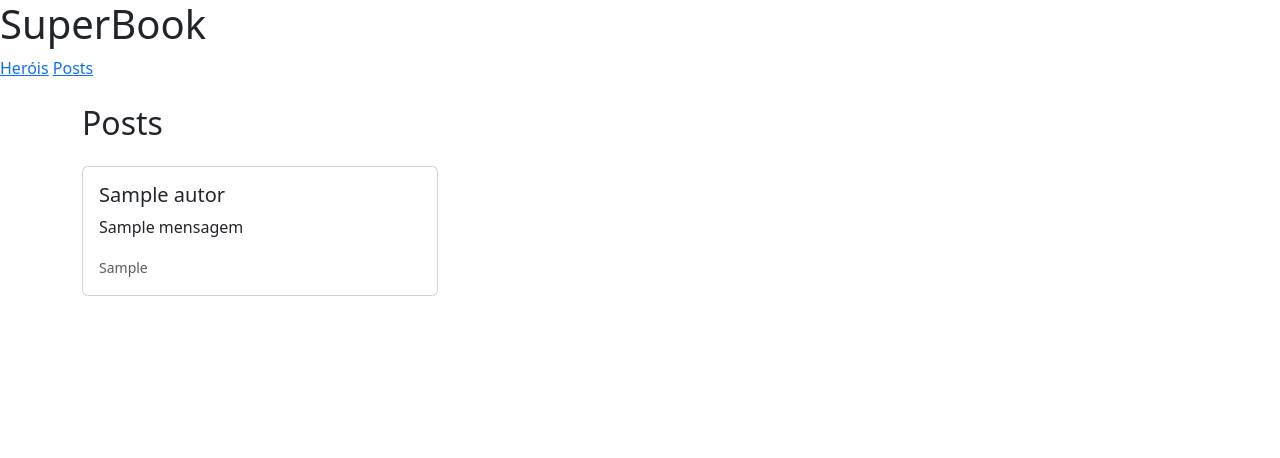
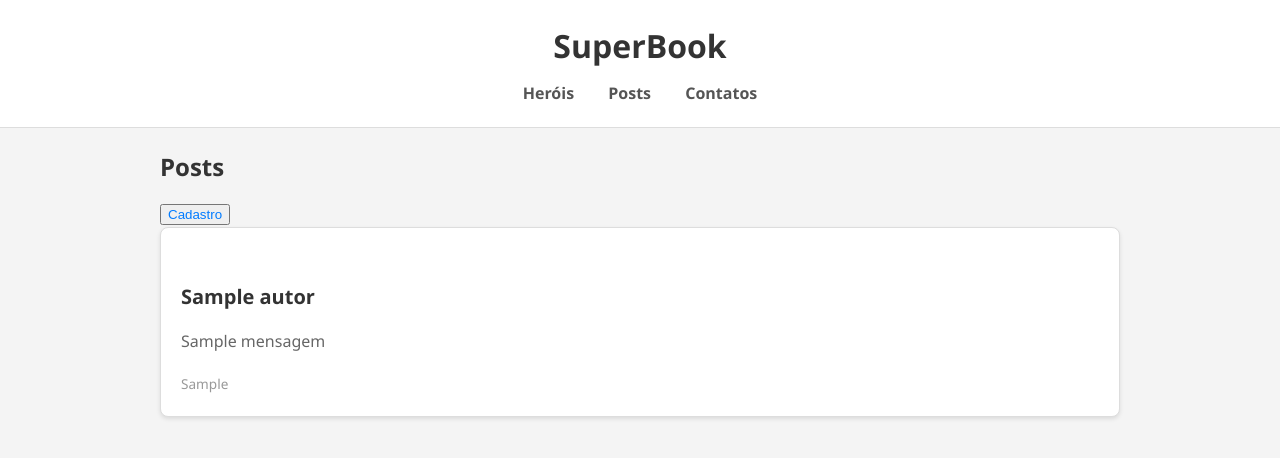
Before and after one commit to gprsilva/superbook, a Django app: template posts/templates/posts/lista_posts.html in a window 1280 px wide. Shown: the top 458 px of the page. Run offline with Django 3.2, Linux system fonts and the light colour scheme; the template is opened without the code that fills it: most values are stand-ins (such as "Sample title", 1, 10 or a date in 2020).

Commit message:
Criando os forms de cadastro do heroes e do post, além disso , arrumando o arquivo de css

```diff
--- a/heroes/templates/heroes/lista_herois.html
+++ b/heroes/templates/heroes/lista_herois.html
@@ -4,6 +4,7 @@
 
 {% block content %}
 <h2 class="mb-4">Heróis cadastrados</h2>
+<button><a href="{% url 'criar_heroi' %}">Cadastro</a></button>
 
 <div class="row">
 {% for hero in herois %}
--- a/heroes/urls.py
+++ b/heroes/urls.py
@@ -1,7 +1,10 @@
 from django.urls import path
 from .views import HeroListView
+from . import views
 
 urlpatterns = [
     path('cbv-lista/', HeroListView.as_view(), name='cbv_lista_herois'),
-    path('lista-h/',HeroListView.as_view(), name="lista_herois")
+    path('lista-h/',HeroListView.as_view(), name="lista_herois"),
+    path('contato/', views.contato_view , name='contato'),
+    path('novo/', views.criar_heroi, name='criar_heroi'),
 ]
--- a/posts/templates/posts/lista_posts.html
+++ b/posts/templates/posts/lista_posts.html
@@ -4,6 +4,8 @@
 
 {% block content %}
 <h2 class="mb-4">Posts</h2>
+<button><a href="{% url 'criar_post' %}">Cadastro</a></button>
+
 <div class="row">
 {% for post in posts %}
   <div class="col-md-4">
--- a/posts/urls.py
+++ b/posts/urls.py
@@ -1,7 +1,9 @@
 from django.urls import path
 from .views import PostListView
+from . import views
 
 urlpatterns = [
     path('cbv-lista/', PostListView.as_view(), name='cbv-lista_posts'),
-    path('lista-p/',PostListView.as_view(), name="lista_posts")
+    path('lista-p/',PostListView.as_view(), name="lista_posts"),
+    path('novo/', views.criar_post, name='criar_post'),
 ]
--- /dev/null
+++ b/static/style.css
@@ -0,0 +1,141 @@
+body {
+    font-family: 'Segoe UI', Tahoma, Geneva, Verdana, sans-serif;
+    line-height: 1.6;
+    color: #333;
+    background-color: #f4f4f4;
+    margin: 0;
+    padding: 0;
+}
+
+.container {
+    max-width: 960px;
+    margin: 20px auto;
+    padding: 0 20px;
+}
+
+/* Tipografia */
+h1, h2, h3, h4, h5, h6 {
+    color: #333;
+    margin-bottom: 15px;
+}
+
+a {
+    color: #007bff;
+    text-decoration: none;
+}
+
+a:hover {
+    text-decoration: underline;
+}
+
+/* Header */
+header {
+    background-color: #fff;
+    padding: 20px 0;
+    border-bottom: 1px solid #ddd;
+    text-align: center;
+}
+
+header h1 {
+    margin: 0;
+    color: #333;
+}
+
+/* Navegação */
+nav {
+    margin-top: 10px;
+}
+
+nav a {
+    margin: 0 15px;
+    font-weight: bold;
+    color: #555;
+    transition: color 0.3s ease;
+}
+
+nav a:hover {
+    color: #007bff;
+    text-decoration: none;
+}
+
+/* Cards (para posts e heróis) */
+.card {
+    background-color: #fff;
+    border: 1px solid #ddd;
+    border-radius: 8px;
+    box-shadow: 0 2px 4px rgba(0, 0, 0, 0.1);
+    margin-bottom: 20px;
+    overflow: hidden;
+}
+
+.card-body {
+    padding: 20px;
+}
+
+.card-title {
+    font-size: 1.25em;
+    margin-bottom: 10px;
+}
+
+.card-text {
+    color: #666;
+}
+
+.text-muted {
+    font-size: 0.85em;
+    color: #999 !important;
+}
+
+/* Formulários */
+form p {
+    margin-bottom: 15px;
+}
+
+form label {
+    display: block;
+    margin-bottom: 5px;
+    font-weight: bold;
+}
+
+form input[type="text"],
+form input[type="email"],
+form input[type="password"],
+form textarea {
+    width: 100%;
+    padding: 10px;
+    border: 1px solid #ddd;
+    border-radius: 4px;
+    box-sizing: border-box; /* Garante que padding não aumente a largura total */
+}
+
+form button.btn-primary {
+    background-color: #007bff;
+    color: #fff;
+    padding: 10px 20px;
+    border: none;
+    border-radius: 4px;
+    cursor: pointer;
+    font-size: 1em;
+    transition: background-color 0.3s ease;
+}
+
+form button.btn-primary:hover {
+    background-color: #0056b3;
+}
+
+/* Responsividade */
+@media (max-width: 768px) {
+    .container {
+        margin: 10px auto;
+        padding: 0 15px;
+    }
+
+    nav a {
+        display: block;
+        margin: 5px 0;
+    }
+
+    .col-md-4 {
+        width: 100%;
+    }
+}
--- a/superbook/settings.py
+++ b/superbook/settings.py
@@ -116,7 +116,10 @@ USE_TZ = True
 # Static files (CSS, JavaScript, Images)
 # https://docs.djangoproject.com/en/5.2/howto/static-files/
 
-STATIC_URL = 'static/'
+STATIC_URL = '/static/'
+STATICFILES_DIRS = [
+    BASE_DIR / 'static',
+]
 
 # Default primary key field type
 # https://docs.djangoproject.com/en/5.2/ref/settings/#default-auto-field
--- a/templates/base.html
+++ b/templates/base.html
@@ -6,7 +6,9 @@
 <head>
     <title>{% block title %}SuperBook{% endblock %}</title>
     {% load static %}
-      <link href="https://cdn.jsdelivr.net/npm/bootstrap@5.3.3/dist/css/bootstrap.min.css" rel="stylesheet">
+      <!-- <link href="https://cdn.jsdelivr.net/npm/bootstrap@5.3.3/dist/css/bootstrap.min.css" rel="stylesheet"> -->
+      <link href="{% static 'style.css' %}" rel="stylesheet">
+
 </head>
 <body>
     <header>
--- a/templates/partials/menu.html
+++ b/templates/partials/menu.html
@@ -1,4 +1,6 @@
 <nav>
   <a href="{% url 'lista_herois' %}">Heróis</a>
   <a href="{% url 'lista_posts' %}">Posts</a>
+  <a href="{% url 'contato' %}">Contatos</a>
+
 </nav>
```
Also changed, not shown: heroes/forms.py (added, +12 -0 lines), heroes/templates/heroes/contato.html (added, +13 -0 lines), heroes/templates/heroes/form_heroi.html (added, +36 -0 lines), heroes/views.py (+25 -1 lines), posts/forms.py (added, +7 -0 lines), posts/templates/posts/form_post.html (added, +36 -0 lines), posts/views.py (+14 -1 lines), db.sqlite3.
